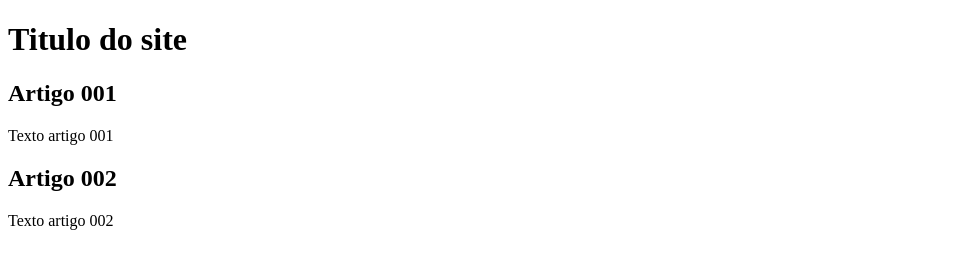
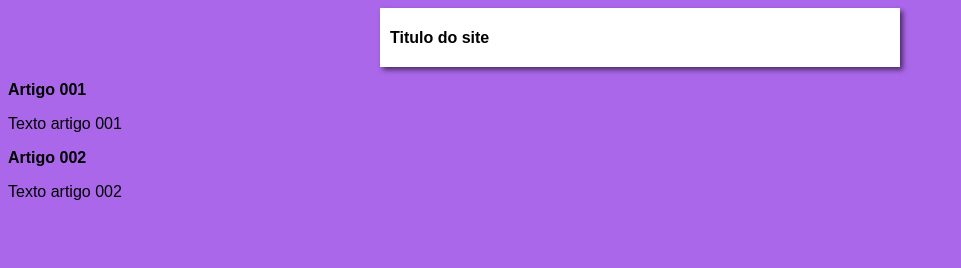
Before and after one commit to marceelogoncalvees/projeto-site, a plain HTML site: page index.html in a window 1280 px wide. Shown: the whole page, without its empty margins (0-961 px from the left). Drawn offline with Linux system fonts and the light colour scheme.

Commit message:
iniciei o design

```diff
--- /dev/null
+++ b/estilos/style.css
@@ -0,0 +1,16 @@
+*{
+    font-family: Arial, Helvetica, sans-serif;
+    font-size: 16px;
+}
+body {
+
+    background-color: rgba(137, 43, 226, 0.712);
+}
+
+main {
+    background-color: white;
+    width: 500px;
+    margin: auto;
+    padding: 10px;
+    box-shadow: 3px 3px 5px rgba(0, 0, 0, 0.562);
+}
--- a/index.html
+++ b/index.html
@@ -4,6 +4,7 @@
     <meta charset="UTF-8">
     <meta name="viewport" content="width=device-width, initial-scale=1.0">
     <title>Titulo do site</title>
+    <link rel="stylesheet" href="estilos/style.css">
 </head>
 <body>
     <main>
```
